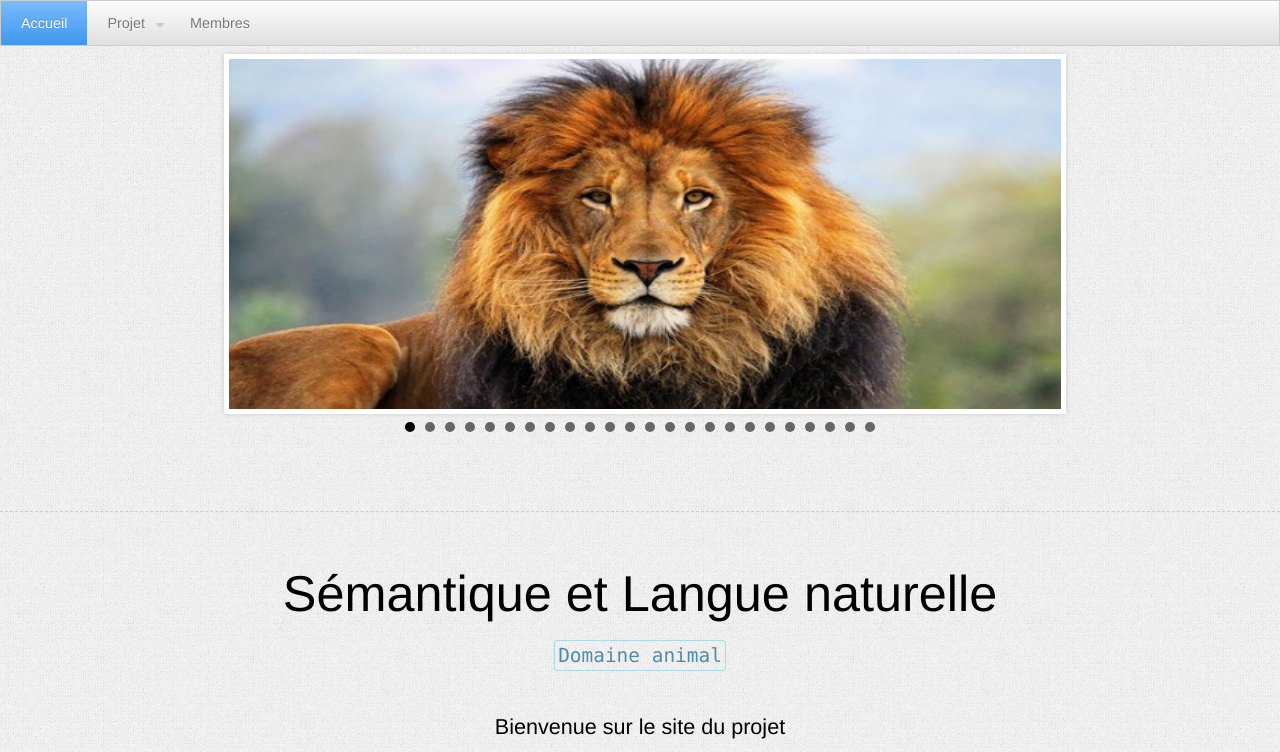
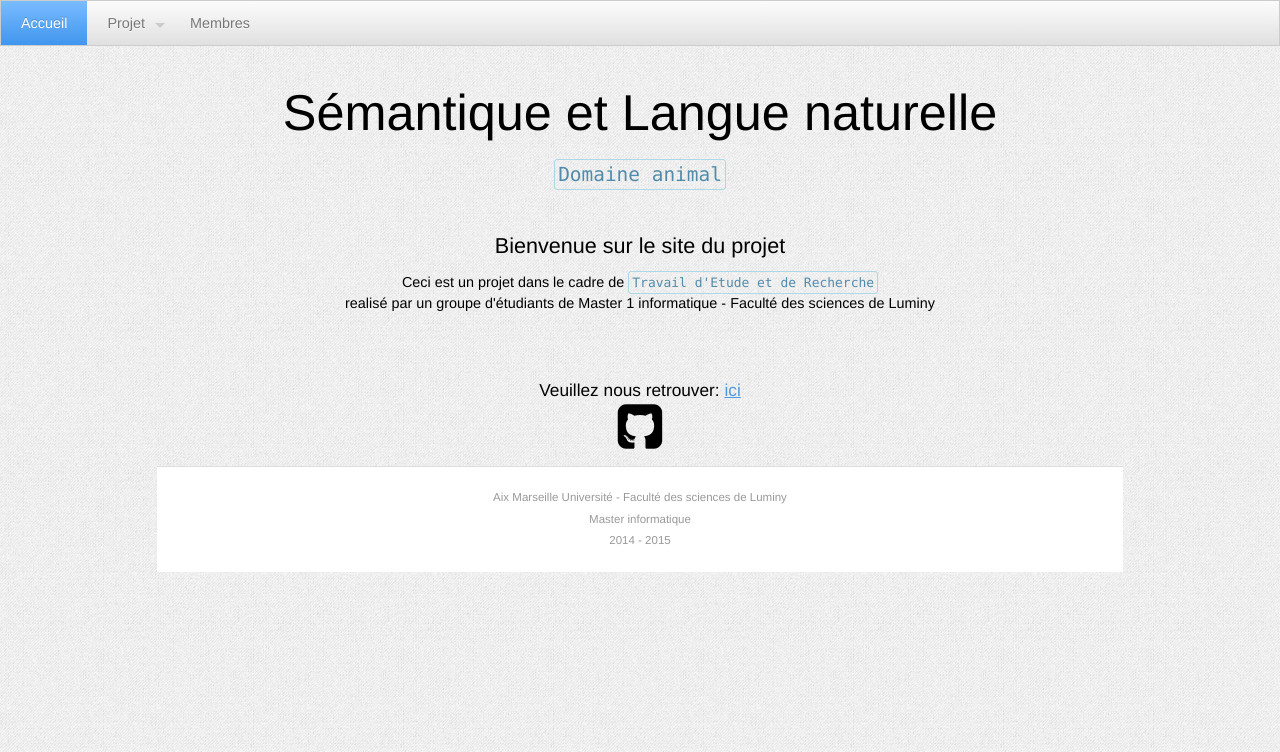
Before and after one commit to wael54/ProjetTER, a PHP site: page / in a window 1280 px wide. Shown: the top 752 px of the page. Run offline with PHP 8.4, Linux system fonts and the light colour scheme; some libraries are stand-ins or nearby versions.

Commit message:
index.php : image erase

```diff
--- a/index.php
+++ b/index.php
@@ -30,38 +30,9 @@
 		</ul>
 		<div class="center">
 		<div class="col_2"></div>
-		<div class="col_8" >
-			<!-- Slideshow -->
-			<ul class="slideshow">
-				<li><img src="img/img_ (4).jpg" width="550" height="350"/></li>
-				<li><img src="img/img_ (3).jpg" width="550" height="350"/></li>
-				<li><img src="img/img_ (8).jpg" width="550" height="350"/></li>
-				<li><img src="img/img_ (16).jpg" width="550" height="350"/></li>
-				<li><img src="img/img_ (14).jpg" width="550" height="350"/></li>
-				<li><img src="img/img_ (2).jpg" width="550" height="350"/></li>
-				<li><img src="img/img_ (5).jpg" width="550" height="350"/></li>
-				<li><img src="img/img_ (13).jpg" width="550" height="350"/></li>
-				<li><img src="img/img_ (6).jpg" width="550" height="350"/></li>
-				<li><img src="img/img_ (24).jpg" width="550" height="350"/></li>
-				<li><img src="img/img_ (9).jpg" width="550" height="350"/></li>
-				<li><img src="img/img_ (11).jpg" width="550" height="350"/></li>
-				<li><img src="img/img_ (22).jpg" width="550" height="350"/></li>
-				<li><img src="img/img_ (12).jpg" width="550" height="350"/></li>
-				<li><img src="img/img_ (1).jpg" width="550" height="350"/></li>
-				<li><img src="img/img_ (15).jpg" width="550" height="350"/></li>
-				<li><img src="img/img_ (17).jpg" width="550" height="350"/></li>
-				<li><img src="img/img_ (18).jpg" width="550" height="350"/></li>
-				<li><img src="img/img_ (19).jpg" width="550" height="350"/></li>
-				<li><img src="img/img_ (20).jpg" width="550" height="350"/></li>
-				<li><img src="img/img_ (21).jpg" width="550" height="350"/></li>
-				<li><img src="img/img_ (23).jpg" width="550" height="350"/></li>
-				<li><img src="img/img_ (25).jpg" width="550" height="350"/></li>
-				<li><img src="img/img_ (26).jpg" width="550" height="350"/></li>
 
-			</ul>
 		</div>
-		</div>
-		<hr class="alt2">
+
 		<div class="grid">
 			<div class="col_12">
 				<div class="center">
```
